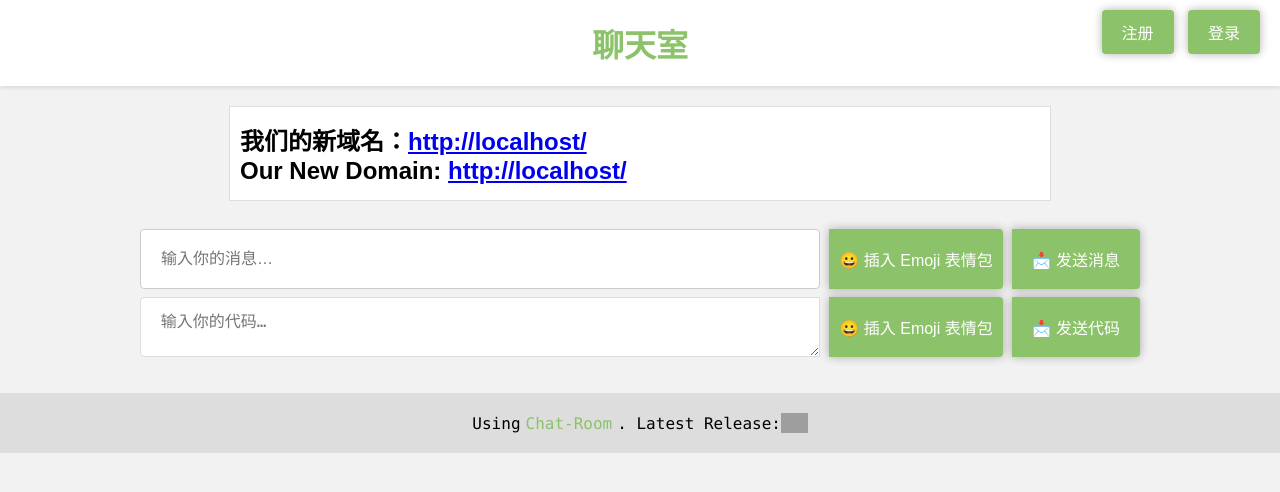
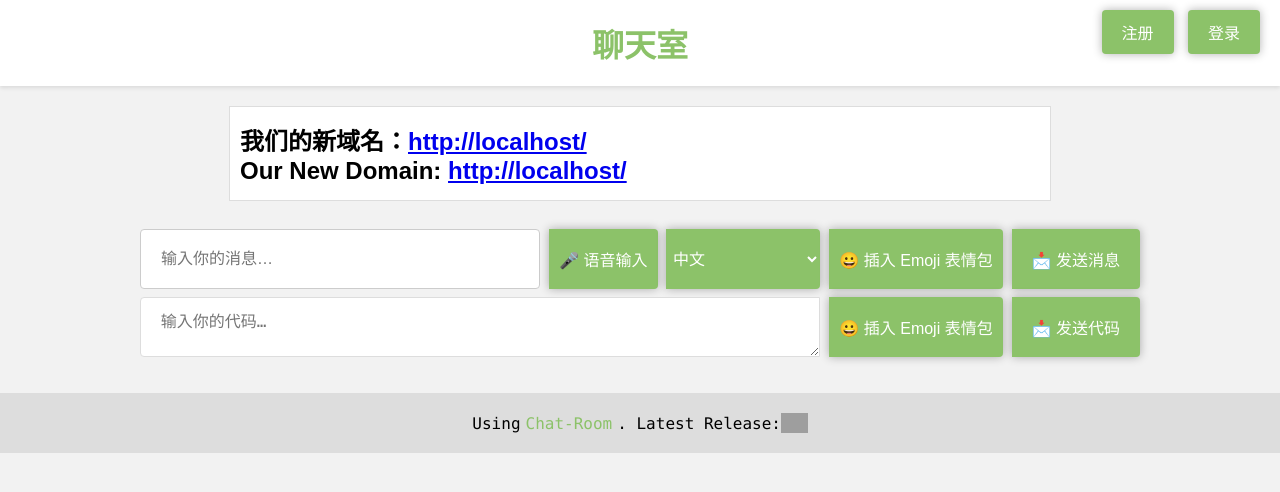
Before and after one commit to nr0728/Chat-Room, a Flask app: page / in a window 1280 px wide. Shown: the top 492 px of the page. Run offline with Flask 3, Linux system fonts and the light colour scheme; data that the repository does not hold is empty; parts of the project's set-up code (start-up, migrations or seed data) failed here and were passed over; grey boxes are pictures that could not be loaded.

Commit message:
Update index.html

```diff
--- a/templates/index.html
+++ b/templates/index.html
@@ -52,7 +52,7 @@
         </div>
         <div id="input-container">
     <input type="text" id="message-input" placeholder="输入你的消息…" style="height:60px;" autocomplete="off" readonly onfocus="this.removeAttribute('readonly');">
-    <!-- &nbsp;&nbsp;
+    &nbsp;&nbsp;
     <button onclick="startVoiceInput()" style="height:60px;padding:10px;">🎤 语音输入</button>
     &nbsp;&nbsp;
     <select id="language-selector" style="height:60px;background-color: #8CC269;">
@@ -68,7 +68,7 @@
     <option value="ru-RU">Русский</option>
     <option value="ar-SA">العربية</option>
     <option value="hi-IN">हिन्दी</option>
-</select> -->
+</select>
     &nbsp;&nbsp;
     <button onclick="openEmojiPicker()" style="height:60px;padding:10px;">😀 插入 Emoji 表情包</button>
     &nbsp;&nbsp;
@@ -966,47 +966,47 @@ function register() {
         }
     });
 }
-//         function startVoiceInput() {
-        //     if (!('webkitSpeechRecognition' in window)) {
-        //         Swal.fire({
-        //             title: '错误',
-        //             text: '您的浏览器不支持语音输入功能。',
-        //             icon: 'error',
-        //         });
-        //         return;
-        //     }
+        function startVoiceInput() {
+            if (!('webkitSpeechRecognition' in window)) {
+                Swal.fire({
+                    title: '错误',
+                    text: '您的浏览器不支持语音输入功能。',
+                    icon: 'error',
+                });
+                return;
+            }
 
-        //     const recognition = new webkitSpeechRecognition();
-        //     const selectedLanguage = document.getElementById('language-selector').value; // 获取用户选择的语言
-        //     recognition.lang = selectedLanguage; // 设置语言
-        //     recognition.interimResults = false;
-        //     recognition.maxAlternatives = 1;
+            const recognition = new webkitSpeechRecognition();
+            const selectedLanguage = document.getElementById('language-selector').value; // 获取用户选择的语言
+            recognition.lang = selectedLanguage; // 设置语言
+            recognition.interimResults = false;
+            recognition.maxAlternatives = 1;
 
-        //     Swal.fire({
-        //         title: '正在监听...',
-        //         html: '请开始说话...',
-        //         allowOutsideClick: false,
-        //         showCancelButton: true,
-        //         cancelButtonText: '取消',
-        //         didOpen: () => {
-        //             recognition.start();
-        //         },
-        //     });
+            Swal.fire({
+                title: '正在监听...',
+                html: '请开始说话...',
+                allowOutsideClick: false,
+                showCancelButton: true,
+                cancelButtonText: '取消',
+                didOpen: () => {
+                    recognition.start();
+                },
+            });
 
-        //     recognition.onresult = (event) => {
-        //         const transcript = event.results[0][0].transcript;
-        //         document.getElementById('message-input').value += transcript;
-        //         Swal.close();
-        //     };
+            recognition.onresult = (event) => {
+                const transcript = event.results[0][0].transcript;
+                document.getElementById('message-input').value += transcript;
+                Swal.close();
+            };
 
-        //     recognition.onerror = (event) => {
-        //         Swal.fire({
-        //             title: '错误',
-        //             text: '语音识别失败，请重试。',
-        //             icon: 'error',
-        //         });
-        //     };
-        // }
+            recognition.onerror = (event) => {
+                Swal.fire({
+                    title: '错误',
+                    text: '语音识别失败，请重试。',
+                    icon: 'error',
+                });
+            };
+        }
         function openEmojiPicker() {
     const emojis = [
         '😀', '😁', '😂', '🤣', '😃', '😄', '😅', '😆', '😉', '😊', '😋', '😎', '😍', '😘', '😗', '😙', '😚', '🙂', '🤗', '🤔',
```
